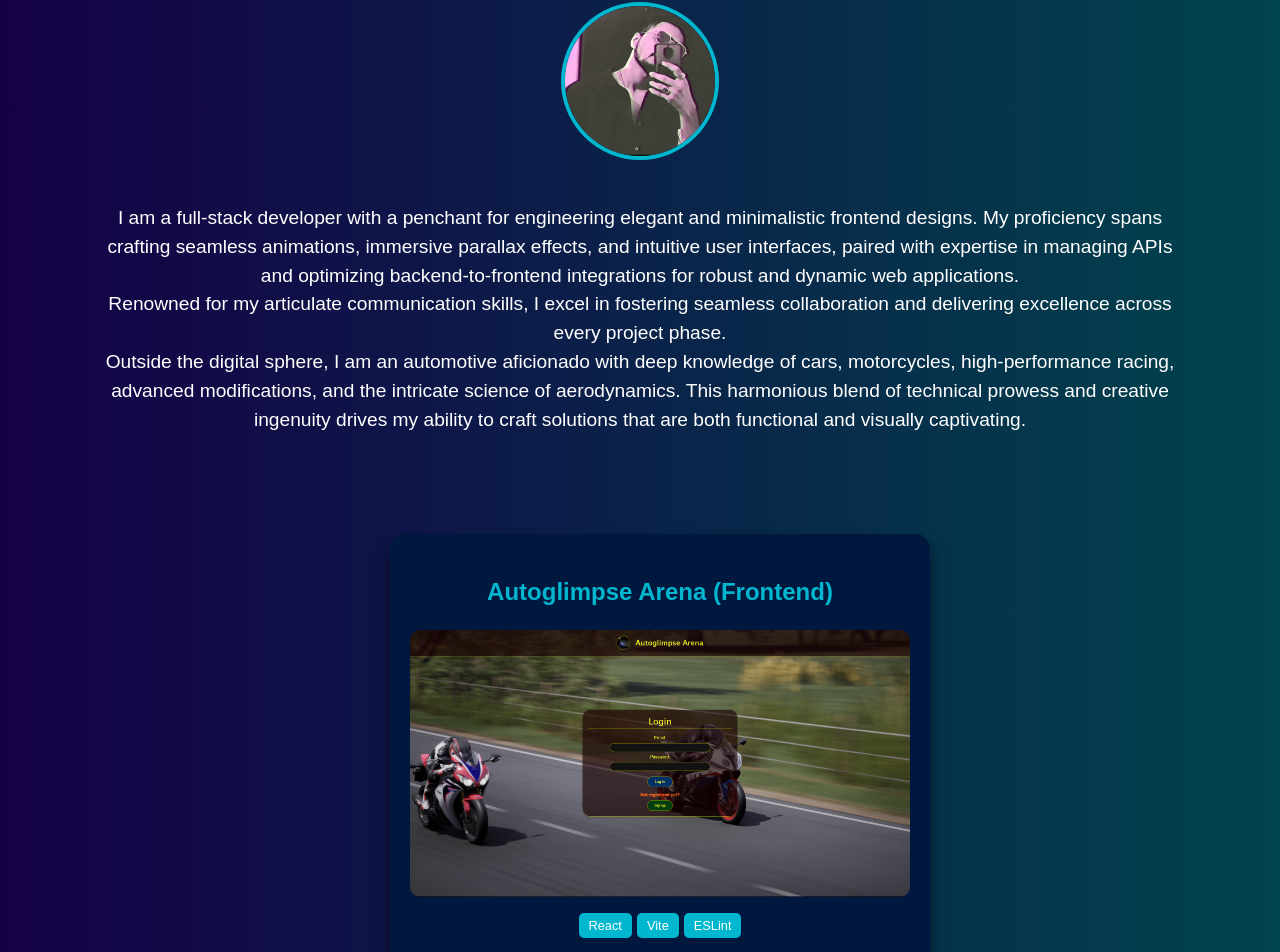
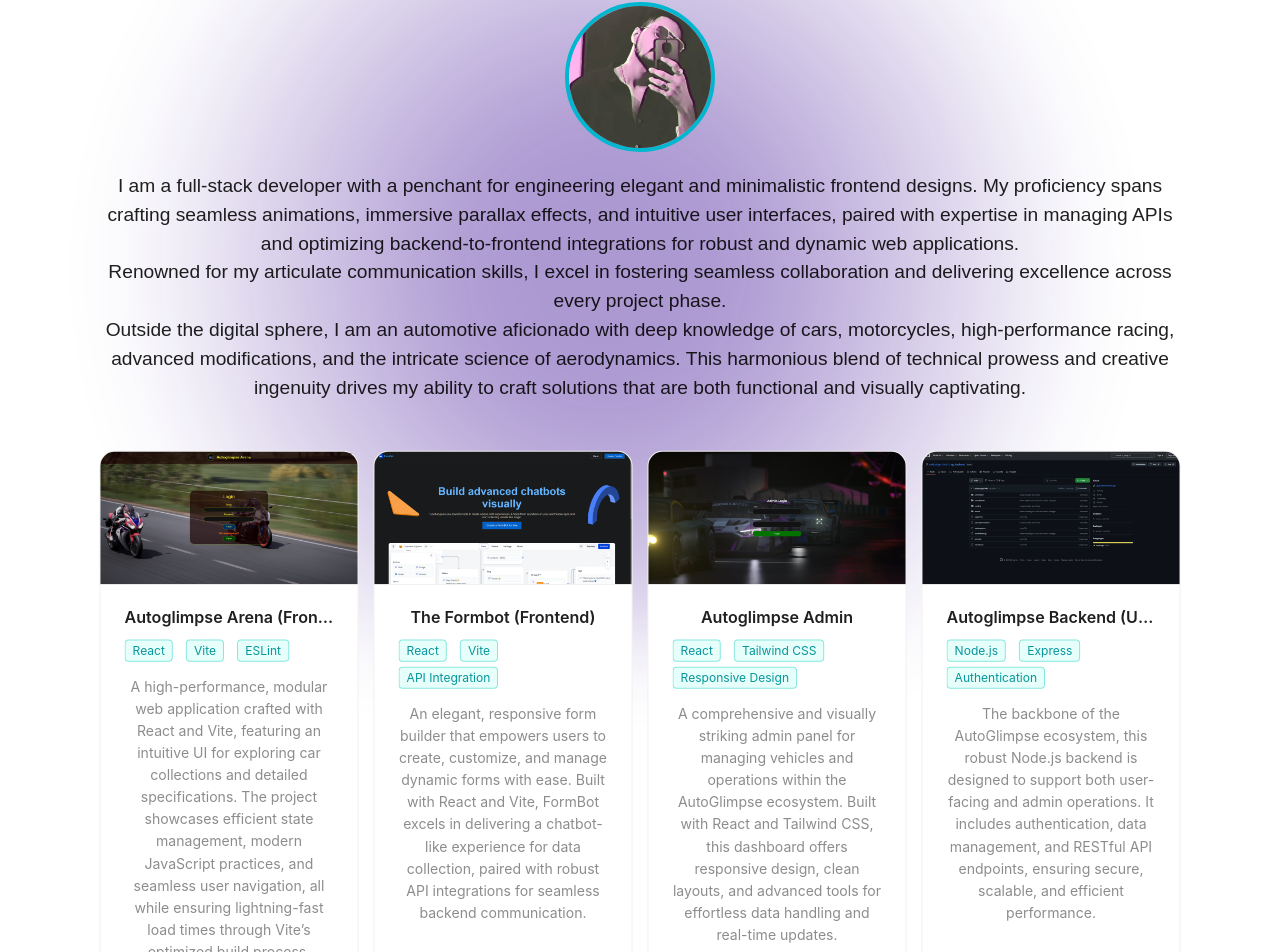
Before and after one commit to ankitsingh11411/port_frontend, a React (Vite) app: page / in a window 1280 px wide. Shown: the part 148-1100 px from the top of the page. Built offline with nearby package versions, Linux system fonts and the light colour scheme.

Commit message:
background animation an antd card updates

```diff
--- a/package.json
+++ b/package.json
@@ -10,6 +10,7 @@
     "preview": "vite preview"
   },
   "dependencies": {
+    "antd": "^5.23.2",
     "axios": "^1.7.9",
     "framer-motion": "^12.0.1",
     "react": "^18.3.1",
--- a/src/components/Contact.module.css
+++ b/src/components/Contact.module.css
@@ -5,6 +5,8 @@
   background-color: #000e24;
   border-radius: 12px;
   box-shadow: 0 4px 6px rgba(0, 0, 0, 0.1);
+  position: relative;
+  z-index: 1;
 }
 
 .section h1 {
--- a/src/components/Profile.jsx
+++ b/src/components/Profile.jsx
@@ -1,14 +1,44 @@
 import React from 'react';
 import { motion } from 'framer-motion';
+import { Avatar, Typography, Card, Tag, Button, Empty, Row, Col } from 'antd';
 import styles from './Profile.module.css';
 import mypic from '/mypic.jpg';
 import projects from '../assets/Project.js';
 
+const { Paragraph } = Typography;
+const { Meta } = Card;
+
+const backgroundVariants = {
+  animate: {
+    opacity: [0.2, 0.8, 0.2],
+    scale: [0.8, 1.2, 0.8],
+    x: [0, 100, -100],
+    y: [0, -50, 50],
+    transition: {
+      duration: 2,
+      repeat: Infinity,
+      repeatType: 'loop',
+      ease: 'easeInOut',
+    },
+  },
+};
+
 function Profile() {
   return (
     <section className={styles.profile}>
-      <img src={mypic} alt="Profile" className={styles['profile-image']} />
-      <p className={styles['profile-description']}>
+      <motion.div
+        className={styles.animated_background}
+        variants={backgroundVariants}
+        animate="animate"
+      />
+      <Avatar
+        src={mypic}
+        size={150}
+        style={{
+          border: '4px solid #00b7cf',
+        }}
+      />
+      <Paragraph className={styles.profile_description}>
         I am a full-stack developer with a penchant for engineering elegant and
         minimalistic frontend designs. My proficiency spans crafting seamless
         animations, immersive parallax effects, and intuitive user interfaces,
@@ -23,54 +53,69 @@ function Profile() {
         harmonious blend of technical prowess and creative ingenuity drives my
         ability to craft solutions that are both functional and visually
         captivating.
-      </p>
+      </Paragraph>
 
-      <div className={styles['project-cards']}>
+      <div className={styles.project_cards}>
         {projects.length > 0 ? (
-          projects.map((project, index) => (
+          <Row gutter={[16, 16]} justify="center">
+            {projects.map((project, index) => (
+              <Col key={index} xs={24} sm={12} md={8} lg={6}>
                 <motion.div
-              key={index}
-              className={styles['project-card']}
-              whileHover={{ rotateY: 180 }}
-              transition={{ duration: 1 }}
+                  whileHover={{ scale: 1.1 }}
+                  animate={{ scale: [1, 1.02, 1] }}
+                  transition={{
+                    duration: 2,
+                    repeat: Infinity,
+                    repeatType: 'reverse',
+                  }}
                 >
-              <div className={styles['project-card-inner']}>
-                <div className={styles['project-card-front']}>
-                  <h3>{project.title}</h3>
-                  <img
-                    src={project.image}
-                    alt={project.title}
-                    className={styles['project-image']}
+                  <Card
+                    hoverable
+                    cover={<img src={project.image} alt={project.title} />}
+                    style={{
+                      height: '35rem',
+                      borderRadius: '15px',
+                      overflow: 'hidden',
+                    }}
+                  >
+                    <Meta
+                      title={project.title}
+                      description={
+                        <>
+                          <div className={styles.project_skills}>
+                            {project.skills.map((skill, skillIndex) => (
+                              <Tag color="cyan" key={skillIndex}>
+                                {skill}
+                              </Tag>
+                            ))}
+                          </div>
+                          <p>{project.description}</p>
+                        </>
+                      }
                     />
-                  <ul className={styles['project-skills']}>
-                    {project.skills.map((skill, skillIndex) => (
-                      <li key={skillIndex}>{skill}</li>
-                    ))}
-                  </ul>
-                </div>
-                <div className={styles['project-card-back']}>
-                  <p>{project.description}</p>
-                  <a
+                    <div className={styles.project_links}>
+                      <Button
+                        type="link"
                         href={project.githubLink}
                         target="_blank"
-                    rel="noopener noreferrer"
                       >
                         GitHub
-                  </a>
-                  {' | '}
-                  <a
+                      </Button>
+                      <Button
+                        type="link"
                         href={project.deployedLink}
                         target="_blank"
-                    rel="noopener noreferrer"
                       >
                         Live Demo
-                  </a>
+                      </Button>
                     </div>
-              </div>
+                  </Card>
                 </motion.div>
-          ))
+              </Col>
+            ))}
+          </Row>
         ) : (
-          <p>No projects available.</p>
+          <Empty description="No projects available" />
         )}
       </div>
     </section>
--- a/src/components/Profile.module.css
+++ b/src/components/Profile.module.css
@@ -1,26 +1,25 @@
 .profile {
+  position: relative;
+  overflow: hidden;
   padding: 100px;
   text-align: center;
-  background: linear-gradient(90deg, #150046, #00444d);
   color: white;
   font-family: 'Poppins', sans-serif;
+  z-index: 1;
 }
 
-.profile-image {
-  width: 150px;
-  height: 150px;
-  border-radius: 50%;
-  margin-bottom: 20px;
-  border: 4px solid #00b7cf;
+.animated_background {
+  position: fixed;
+  top: 0;
+  left: 0;
+  width: 100vw;
+  height: 100vh;
+  background: radial-gradient(circle, #32008f 20%, transparent 70%);
+  filter: blur(50px);
+  z-index: -1;
 }
 
-.profile-image:hover {
-  transform: scale(1.1);
-  transition: transform 0.3s ease;
-  box-shadow: 0 15px 15px rgba(0, 200, 214, 0.4);
-}
-
-.profile-description {
+.profile_description {
   margin-top: 20px;
   text-align: center;
   line-height: 1.5;
@@ -28,110 +27,48 @@
   font-size: 1.2rem;
 }
 
-.project-cards {
-  display: flex;
-  flex-direction: column;
-  justify-content: center;
-  gap: 20px;
+.project_cards {
   margin-top: 50px;
 }
 
-.project-card {
-  margin: 50px auto;
-  width: 500px;
-  height: 400px;
-  perspective: 1000px;
+.project_skills {
+  margin-top: 10px;
+  display: flex;
+  flex-wrap: wrap;
+  gap: 5px;
 }
 
-.project-card-inner {
-  position: relative;
-  width: 100%;
-  height: 100%;
-  transform-style: preserve-3d;
-  transition: transform 0.6s ease-in-out;
+.project_links {
+  margin-top: 15px;
+  display: flex;
+  justify-content: center;
+  gap: 10px;
 }
 
-.project-card:hover .project-card-inner {
-  transform: rotateY(180deg);
-}
-
-.project-card-front,
-.project-card-back {
-  position: absolute;
-  width: 100%;
-  height: 100%;
-  backface-visibility: hidden;
+.ant-card {
   border-radius: 15px;
-  display: flex;
-  flex-direction: column;
-  justify-content: center;
-  align-items: center;
-  padding: 20px;
+  overflow: hidden;
   box-shadow: 0 10px 15px rgba(0, 0, 0, 0.5);
 }
 
-.project-card-front {
-  background-color: #00183d;
-  color: #ffffff;
+.ant-card-hoverable:hover {
+  transform: scale(1.05);
+  transition: transform 0.3s ease;
 }
 
-.project-card-back {
-  background-color: #1c004f;
-  color: #ffffff;
-  transform: rotateY(180deg);
-  backface-visibility: hidden;
-  display: flex;
-  justify-content: center;
-  align-items: center;
+.ant-card-meta-title {
+  color: #00b7cf !important;
+  font-size: 1.2rem;
 }
 
-.project-card-back * {
-  transform: rotateY(180deg);
+.ant-card-meta-description {
+  color: #ffffff !important;
+  font-size: 1rem;
 }
 
-.project-image {
-  width: 100%;
-  height: 300px;
-  object-fit: cover;
-
-  border-radius: 10px;
-}
-
-.project-skills {
-  list-style-type: none;
-  padding: 0;
-  display: flex;
-  flex-wrap: wrap;
-  justify-content: center;
-  gap: 5px;
-}
-
-.project-skills li {
-  background-color: #00b7cf;
-  color: #ffffff;
+.ant-tag {
+  font-size: 0.8rem;
   padding: 5px 10px;
-  border-radius: 5px;
-  font-size: 0.8rem;
-}
-
-.project-card-back a {
-  color: #00b7cf;
-  text-decoration: none;
-  margin: 5px;
-}
-
-.project-card-back a:hover {
-  text-decoration: underline;
-}
-
-.project-card h3 {
-  font-size: 1.5rem;
-  color: #00b7cf;
-}
-
-.project-card p {
-  font-size: 1rem;
-  color: #ffffff;
 }
 
 @media (max-width: 768px) {
@@ -139,26 +76,16 @@
     padding: 50px 15px;
   }
 
-  .profile-image {
-    width: 120px;
-    height: 120px;
-  }
-
   .profile-description {
     font-size: 1rem;
   }
 
-  .project-card {
+  .ant-card {
     width: 90%;
-    height: 280px;
-  }
-
-  .project-card-inner {
-    transition: transform 0.5s ease-in-out;
+    height: auto;
   }
 }
 
-/* Small screens (max-width: 480px) */
 @media (max-width: 480px) {
   .profile {
     padding: 30px 10px;
@@ -168,35 +95,8 @@
     font-size: 0.85rem;
   }
 
-  .profile-image {
-    width: 100px;
-    height: 100px;
-  }
-
-  .project-card {
+  .ant-card {
     width: 100%;
-    height: 240px;
-  }
-
-  .project-card-front,
-  .project-card-back {
-    padding: 15px;
-  }
-
-  .project-image {
-    height: 180px;
-  }
-
-  .project-card h3 {
-    font-size: 1.2rem;
-  }
-
-  .project-card p {
-    font-size: 0.9rem;
-  }
-
-  .project-skills li {
-    font-size: 0.7rem;
-    padding: 4px 8px;
+    height: auto;
   }
 }
```
Also changed, not shown: 1 other file (tests, documents, lock files or other folders). Lines whose indentation alone changed are shown as unchanged.
